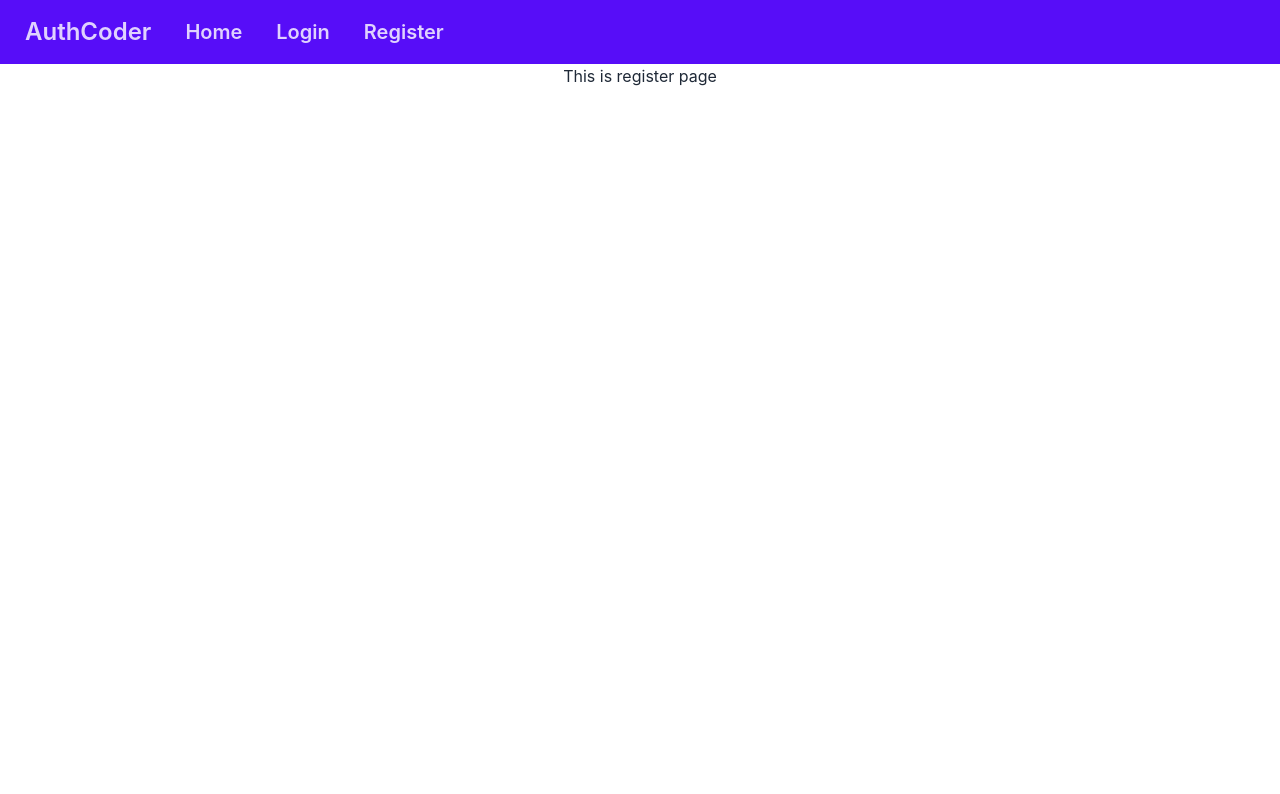
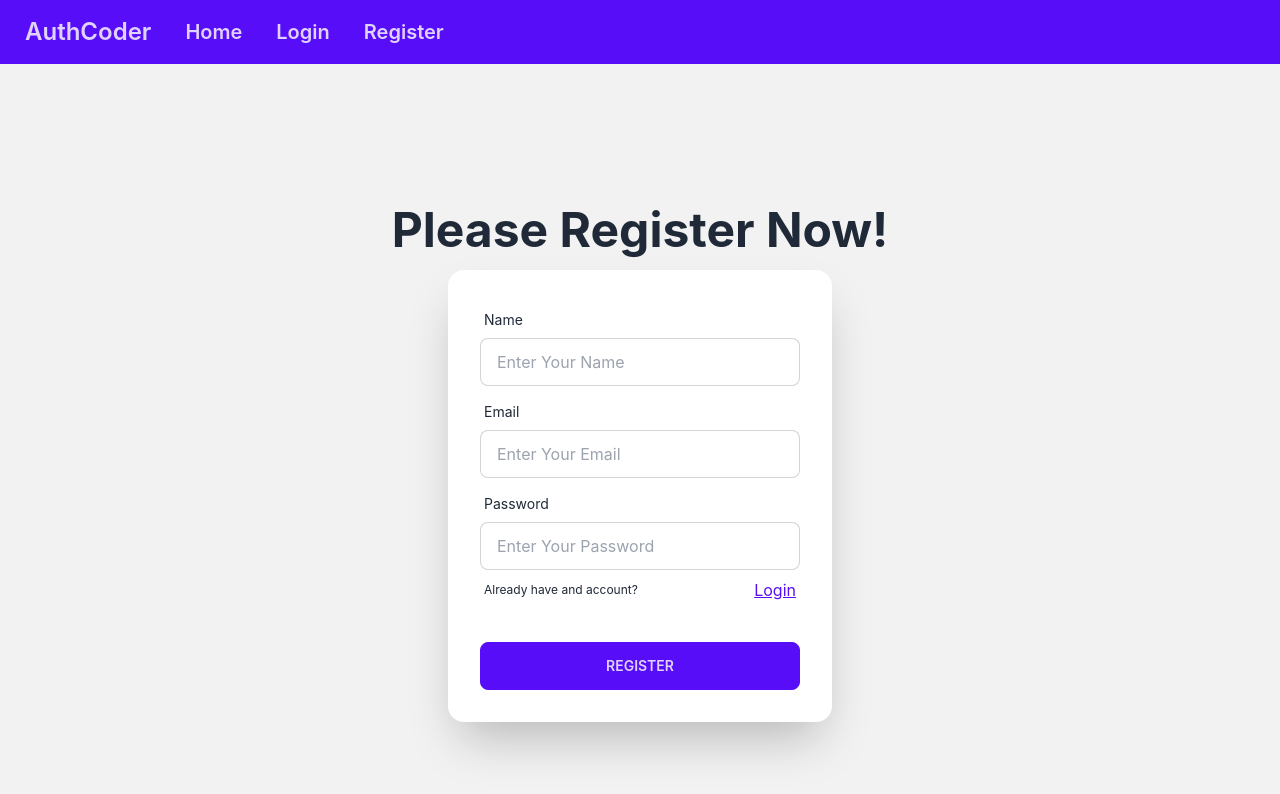
Before and after one commit to mdhelaluddinbd/auth-router-context, a React (Create React App) app: page /register in a window 1280 px wide. Shown: the top 794 px of the page. Built offline with nearby package versions, Linux system fonts and the light colour scheme.

Commit message:
Login and register components design  done

```diff
--- a/src/Components/Login.js
+++ b/src/Components/Login.js
@@ -1,11 +1,64 @@
-import React from 'react';
+import React from "react";
+import { Form, Link } from "react-router-dom";
 
 const Login = () => {
-    return (
-        <div>
-            <h1>This is login page</h1>
+    const handleSubmit=event=>{
+        event.preventDefault();
+        const form=event.target;
+        const email=form.email.value;
+        const password=form.password.value;
+        console.log(email,password)
+
+
+    }
+  return (
+    <div>
+      <div className="hero min-h-screen bg-base-200">
+        <div className="hero-content flex-col ">
+          <div className="text-center lg:text-left">
+            <h1 className="text-5xl font-bold">Please Login Now!</h1>
+
+          </div>
+          <div className="card flex-shrink-0 w-full max-w-sm shadow-2xl bg-base-100">
+            <Form className="card-body" onSubmit={handleSubmit}>
+              <div className="form-control">
+                <label className="label">
+                  <span className="label-text">Email</span>
+                </label>
+                <input
+                  type="email"
+                  placeholder="Enter Your Email"
+                  className="input input-bordered"
+                  name="email"
+                  required
+                />
+              </div>
+              <div className="form-control">
+                <label className="label">
+                  <span className="label-text">Password</span>
+                </label>
+                <input
+                  type="password"
+                  placeholder="Enter Your Password"
+                  className="input input-bordered"
+                  name="password"
+                  required
+                />
+                <label className="label">
+                  <Link href="#" className="label-text-alt link link-hover">
+                    Forgot password?
+                  </Link>
+                </label>
+              </div>
+              <div className="form-control mt-6">
+                <button className="btn btn-primary">Login</button>
+              </div>
+            </Form>
+          </div>
         </div>
-    );
+      </div>
+    </div>
+  );
 };
 
 export default Login;
--- a/src/Components/Register.js
+++ b/src/Components/Register.js
@@ -1,9 +1,78 @@
 import React from 'react';
+import { Form, Link } from 'react-router-dom';
 
 const Register = () => {
+
+    const handleSubmit=event=>{
+        event.preventDefault();
+        const form=event.target;
+        const name=form.name.value;
+        const email=form.email.value;
+        const password=form.password.value;
+        console.log(name,email,password)
+
+    }
     return (
         <div>
-            <h1>This is register page</h1>
+           <div className="hero min-h-screen bg-base-200">
+        <div className="hero-content flex-col ">
+          <div className="text-center lg:text-left">
+            <h1 className="text-5xl font-bold">Please Register Now!</h1>
+
+          </div>
+          <div className="card flex-shrink-0 w-full max-w-sm shadow-2xl bg-base-100">
+            <Form className="card-body" onSubmit={handleSubmit}>
+
+            <div className="form-control">
+                <label className="label">
+                  <span className="label-text">Name</span>
+                </label>
+                <input
+                  type="text"
+                  placeholder="Enter Your Name"
+                  className="input input-bordered"
+                  name='name'
+                  required
+                />
+              </div>
+
+              <div className="form-control">
+                <label className="label">
+                  <span className="label-text">Email</span>
+                </label>
+                <input
+                  type="email"
+                  placeholder="Enter Your Email"
+                  className="input input-bordered"
+                  name='email'
+                  required
+                />
+              </div>
+              <div className="form-control">
+                <label className="label">
+                  <span className="label-text">Password</span>
+                </label>
+                <input
+                  type="password"
+                  placeholder="Enter Your Password"
+                  className="input input-bordered"
+                  name='password'
+                  required
+                />
+                <label className="label">
+                  <span  className="label-text-alt ">
+                    Already have and account?
+                  </span>
+                  <Link className="link link-primary" to={"/login"}>Login</Link>
+                </label>
+              </div>
+              <div className="form-control mt-6">
+                <button className="btn btn-primary">Register</button>
+              </div>
+            </Form>
+          </div>
+        </div>
+      </div>
         </div>
     );
 };
```
